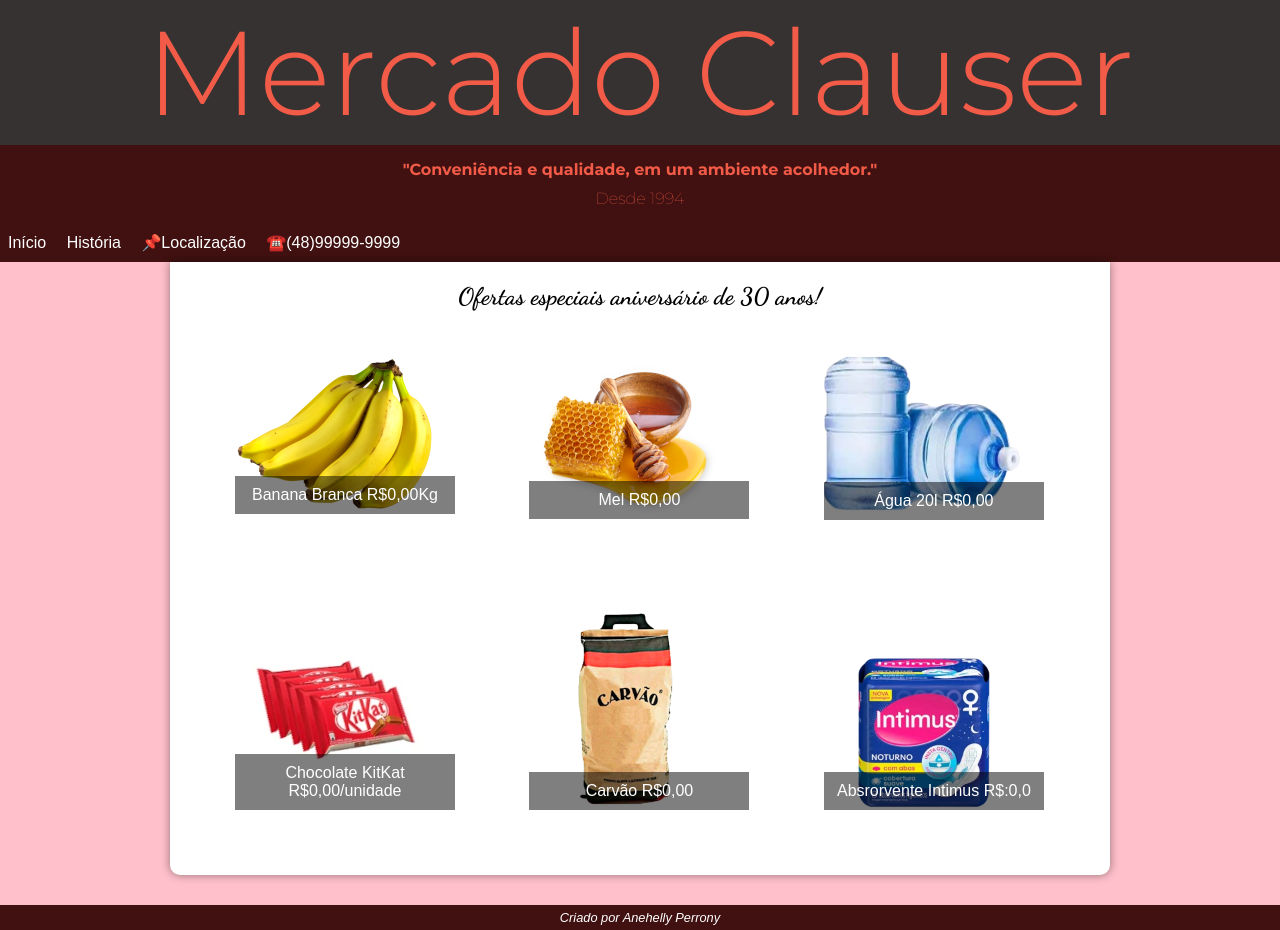
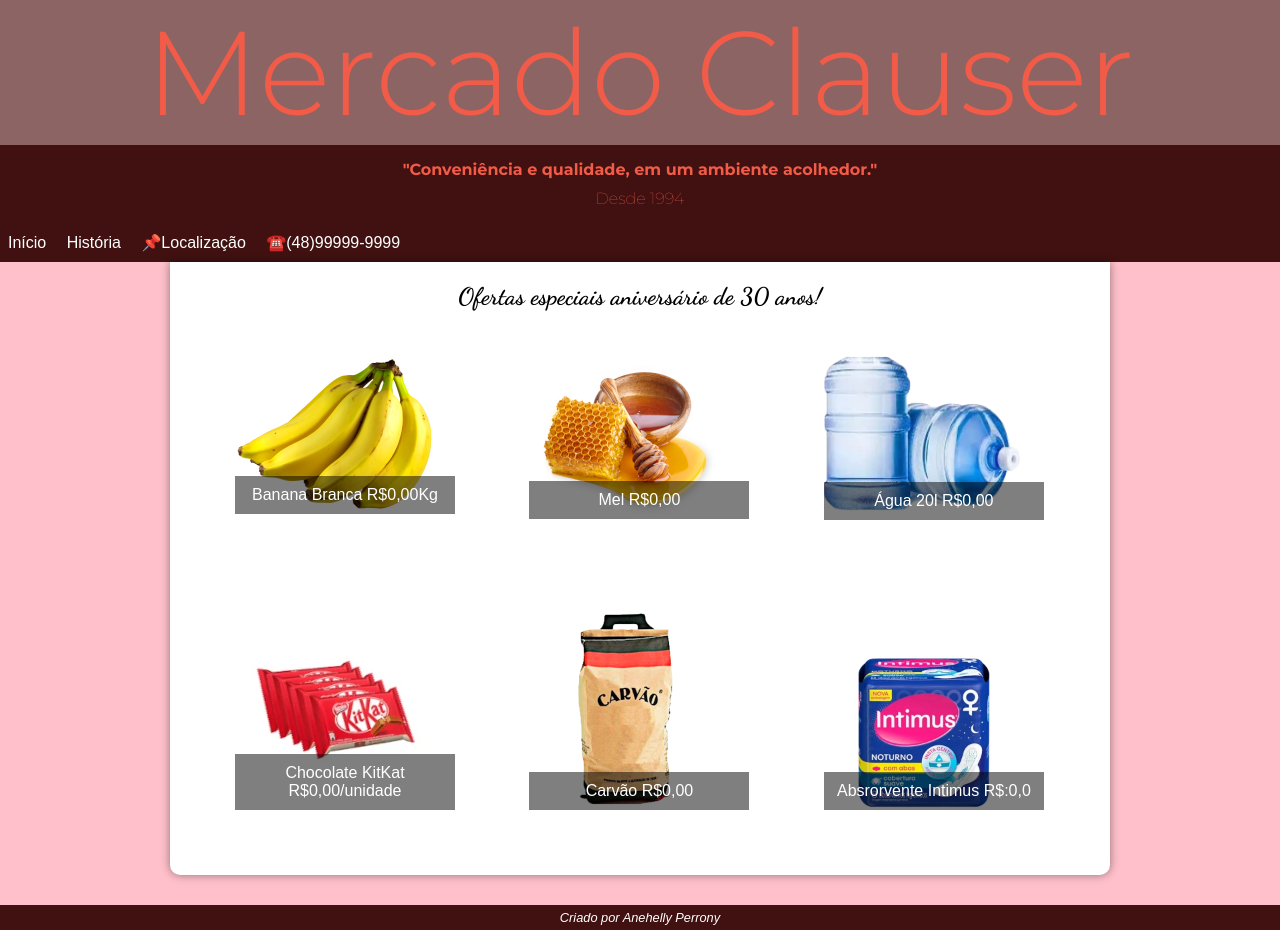
Before and after one commit to Anehelly/Testando, a plain HTML site: page index.html in a window 1280 px wide. Drawn offline with Linux system fonts and the light colour scheme.

Commit message:
Alterar cor de fundo cabeçalho

```diff
--- a/estilo.css
+++ b/estilo.css
@@ -40,7 +40,7 @@ header > h1{
     font-size: 119px;/*Aumentar o tamanho da fonte*/
     font-weight:300;/*Deixar a fonte mais fina*/
     color: #F25B47;
-    background-color: rgb(54, 50, 50);
+    background-color: rgb(141, 100, 100);
     margin:-10px;
     padding: 10px;
 
```
